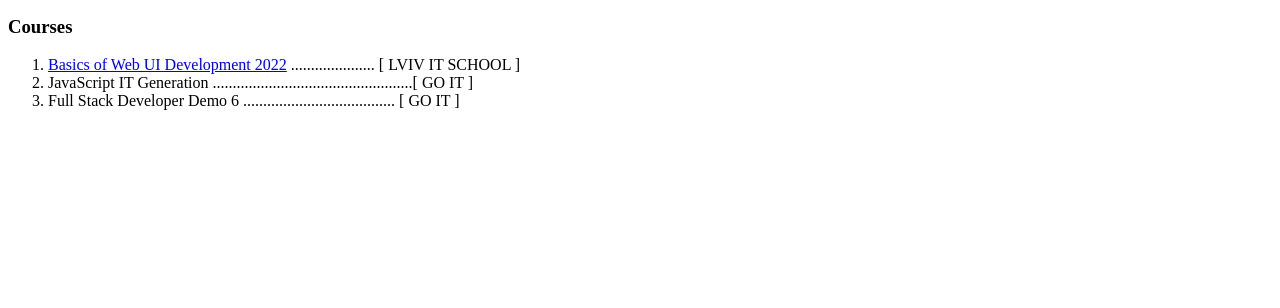
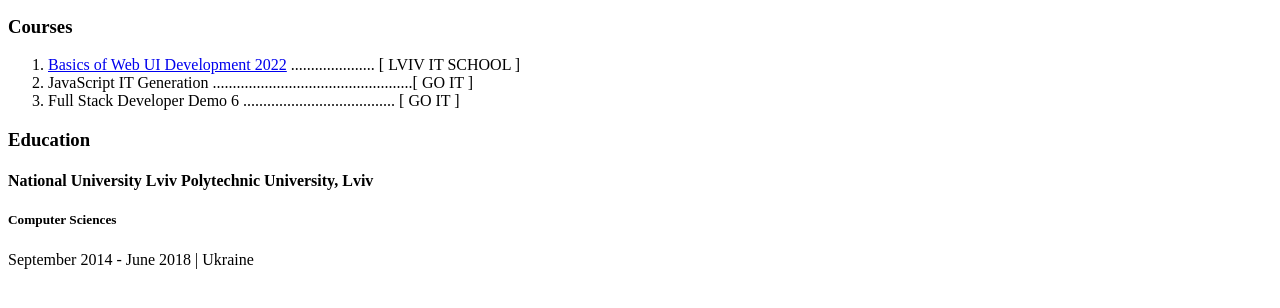
Before and after one commit to ArturShynkaryk/rsschool-cv, a plain HTML site: page index.html in a window 1280 px wide. Shown: the part 166-474 px from the top of the page. Drawn offline with Linux system fonts and the light colour scheme.

Commit message:
feat: add education block

```diff
--- a/index.html
+++ b/index.html
@@ -43,5 +43,13 @@ I have experience in front-end development and good experience in car sales and
       </li>
     </ol>
   </div>
+   <!-- Education -->
+   <div class="education">
+    <h3 class="title-education">Education</h3>
+
+    <h4 class="organization-education"> National University Lviv Polytechnic University, Lviv</h4>
+    <h5 class="management"> Computer Sciences</h5>
+    <p class="period">September 2014 - June 2018 <span class="line"> |</span> Ukraine</p>
+  </div>
 </body>
 </html>
```
